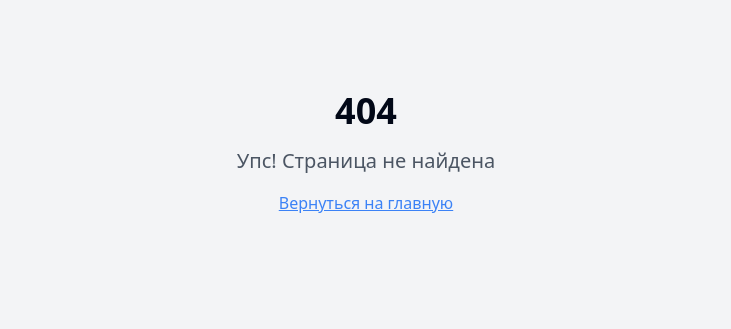
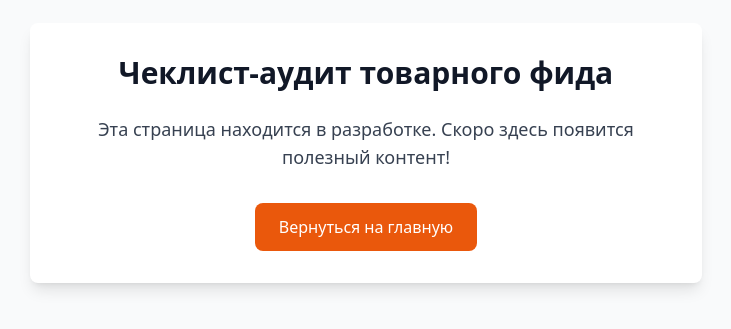
Before and after one commit to pr-poehali-dev/plain-text-project, a React (Vite) app: page /check-list-audit-fid in a window 1280 px wide. Shown: the part 247-576 px from the top of the page, without its empty margins (274-1005 px from the left). Built offline with nearby package versions, Linux system fonts and the light colour scheme.

Commit message:
Создать подстраницу аудита FID

```diff
--- a/src/App.tsx
+++ b/src/App.tsx
@@ -6,6 +6,7 @@ import { QueryClient, QueryClientProvider } from "@tanstack/react-query";
 import { BrowserRouter, Routes, Route } from "react-router-dom";
 import Index from "./pages/Index";
 import Offer from "./pages/Offer";
+import CheckListAuditFid from "./pages/CheckListAuditFid";
 import NotFound from "./pages/NotFound";
 
 const queryClient = new QueryClient();
@@ -19,6 +20,7 @@ const App = () => (
         <Routes>
           <Route path="/" element={<Index />} />
           <Route path="/offer" element={<Offer />} />
+          <Route path="/check-list-audit-fid" element={<CheckListAuditFid />} />
           {/* ADD ALL CUSTOM ROUTES ABOVE THE CATCH-ALL "*" ROUTE */}
           <Route path="*" element={<NotFound />} />
         </Routes>
--- /dev/null
+++ b/src/pages/CheckListAuditFid.tsx
@@ -0,0 +1,20 @@
+export default function CheckListAuditFid() {
+  return (
+    <div className="min-h-screen bg-gray-50 flex items-center justify-center p-4">
+      <div className="max-w-2xl w-full bg-white rounded-lg shadow-lg p-8 text-center">
+        <h1 className="text-3xl font-bold text-gray-900 mb-6">
+          Чеклист-аудит товарного фида
+        </h1>
+        <p className="text-lg text-gray-700 mb-8">
+          Эта страница находится в разработке. Скоро здесь появится полезный контент!
+        </p>
+        <a
+          href="/"
+          className="inline-block bg-orange-600 text-white px-6 py-3 rounded-lg hover:bg-orange-700 transition"
+        >
+          Вернуться на главную
+        </a>
+      </div>
+    </div>
+  );
+}
```
